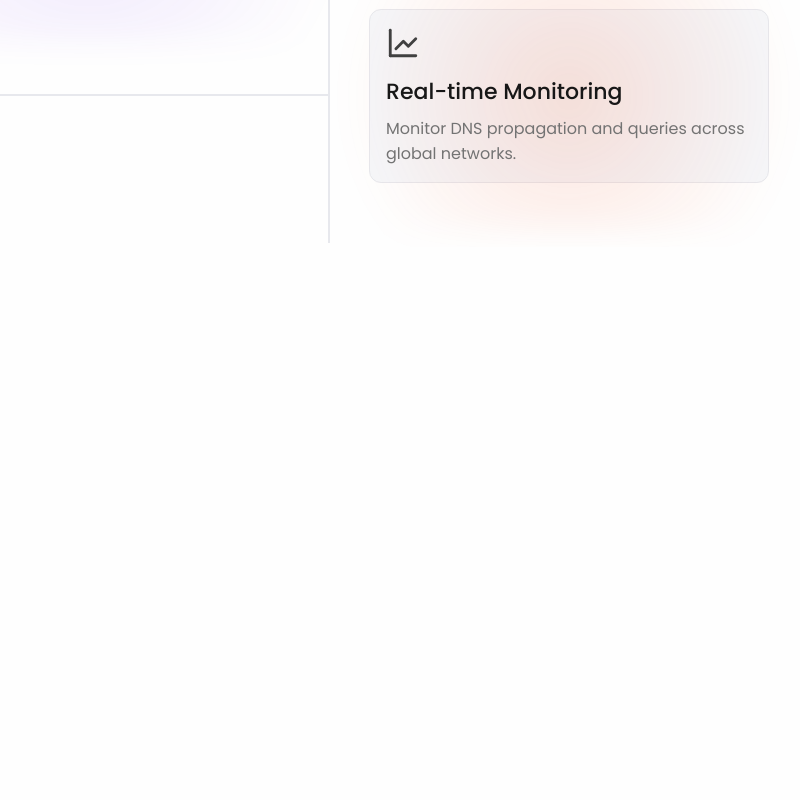
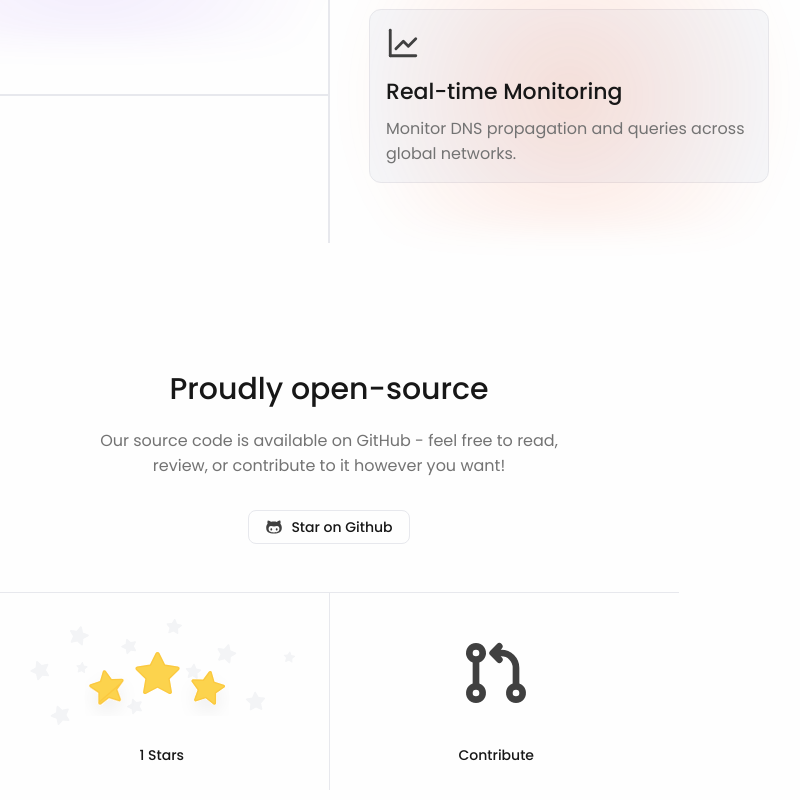
Before and after one commit to akash-singh8/veeu.io, a Next.js app in the folder apps/web/: page / in a window 1280 px wide. Shown: the part 1717-2517 px from the top of the page, without its empty margins (311-1111 px from the left). Before the commit the page ends 1964 px from the top, so only its background shows below. Built offline with nearby package versions, Linux system fonts and the light colour scheme.

Commit message:
component: added open-source

```diff
--- a/apps/web/src/app/page.tsx
+++ b/apps/web/src/app/page.tsx
@@ -1,12 +1,14 @@
 import styles from "@/styles/page.module.scss";
 import Landing from "@/components/Landing";
 import Features from "@/components/Features";
+import OpenSource from "@/components/OpenSource";
 
 export default function Home() {
   return (
     <div className={styles.page}>
       <Landing />
       <Features />
+      <OpenSource />
     </div>
   );
 }
--- /dev/null
+++ b/apps/web/src/components/OpenSource.tsx
@@ -0,0 +1,42 @@
+import Image from "next/image";
+
+import styles from "@/styles/opensource.module.scss";
+import stars from "@/assets/opensource/stars.svg";
+import merge from "@/assets/opensource/merge.svg";
+import github from "@/assets/svgs/github.svg";
+
+const OpenSource = () => {
+  return (
+    <div className={styles.main}>
+      <div className={styles.title}>
+        <h2>Proudly open-source</h2>
+        <p>
+          Our source code is available on GitHub - feel free to read, review, or
+          contribute to it however you want!
+        </p>
+      </div>
+
+      <a
+        href="https://github.com/akash-singh8/veeu.io"
+        className={styles.github}
+      >
+        <Image src={github} alt="github" width={18} />
+        <p>Star on Github</p>
+      </a>
+
+      <div className={styles.data}>
+        <a href="https://github.com/akash-singh8/veeu.io">
+          <Image src={stars} alt="Stars" height={112} />
+          <p>1 Stars</p>
+        </a>
+
+        <a href="https://github.com/akash-singh8/veeu.io">
+          <Image src={merge} alt="Contribute" height={80} />
+          <p>Contribute</p>
+        </a>
+      </div>
+    </div>
+  );
+};
+
+export default OpenSource;
--- /dev/null
+++ b/apps/web/src/styles/opensource.module.scss
@@ -0,0 +1,68 @@
+.main {
+  display: flex;
+  flex-direction: column;
+  align-items: center;
+  width: 100%;
+  gap: 2rem;
+  margin: 5rem 0;
+}
+
+.title {
+  max-width: 460px;
+  text-align: center;
+
+  h2 {
+    font-size: 30px;
+    font-weight: 500;
+  }
+
+  p {
+    color: var(--gray);
+    margin-top: 1rem;
+  }
+}
+
+.github {
+  border: 1px solid #e7e8ed;
+  padding: 0.35rem 1rem;
+  font-size: 14px;
+  font-weight: 500;
+  border-radius: 8px;
+  display: flex;
+  align-items: center;
+  gap: 0.5rem;
+  transition: all 0.15s ease-out;
+
+  &:hover {
+    background-color: #f5f7fa;
+  }
+}
+
+.data {
+  display: flex;
+  justify-content: center;
+  margin-top: 1rem;
+  border-top: 1px solid #e7e8ed;
+  width: 100%;
+  max-width: 700px;
+  padding: 0 1rem;
+
+  a {
+    display: flex;
+    flex-direction: column;
+    align-items: center;
+    gap: 1rem;
+    flex: 1;
+    padding: 1.5rem 0;
+    font-size: 14px;
+    font-weight: 500;
+
+    img {
+      height: 112px;
+    }
+
+    &:last-child {
+      border-left: 1px solid #e7e8ed;
+    }
+  }
+}
```
Also changed, not shown: apps/web/src/assets/opensource/merge.svg (added), apps/web/src/assets/opensource/stars.svg (added).
